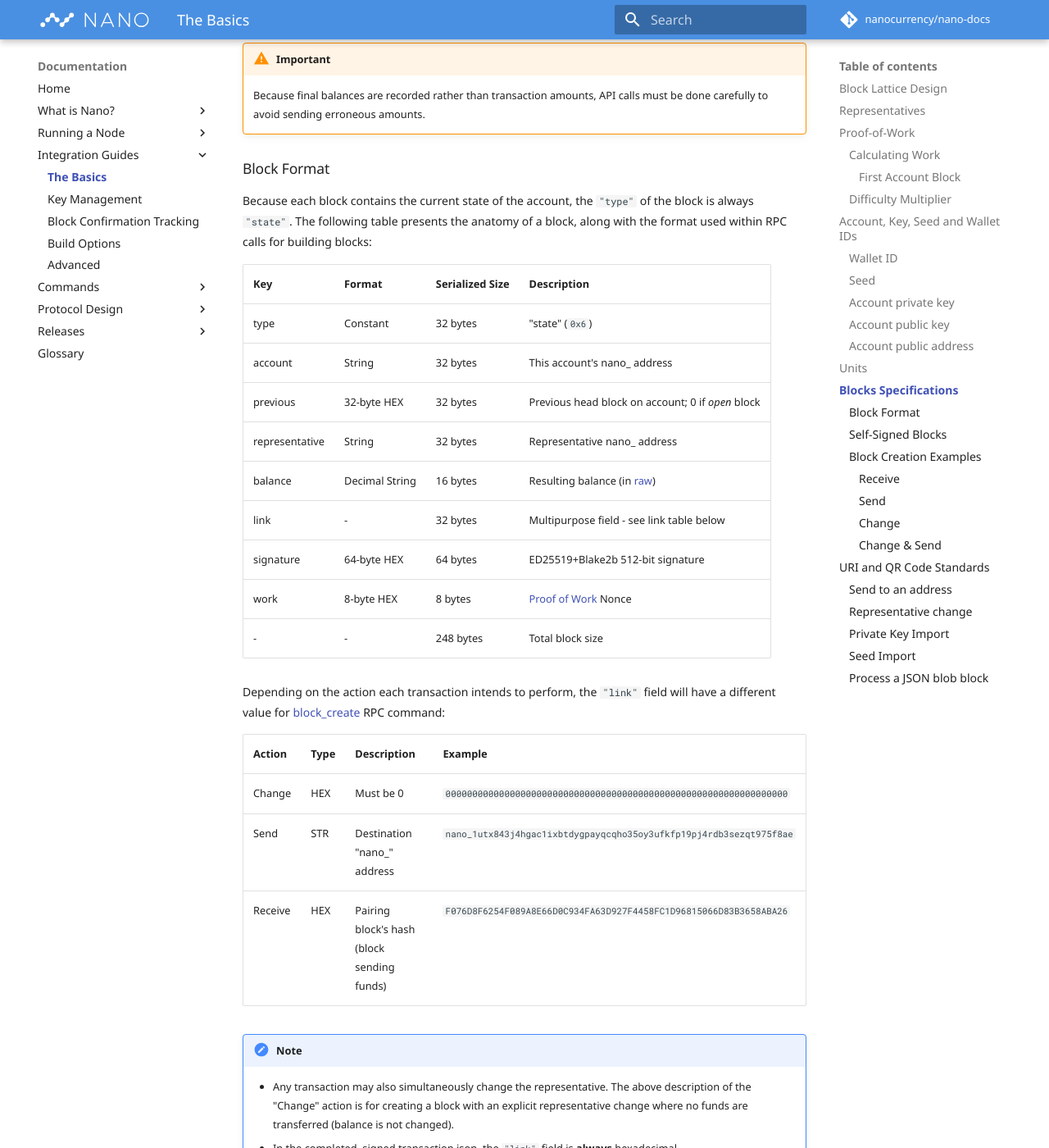
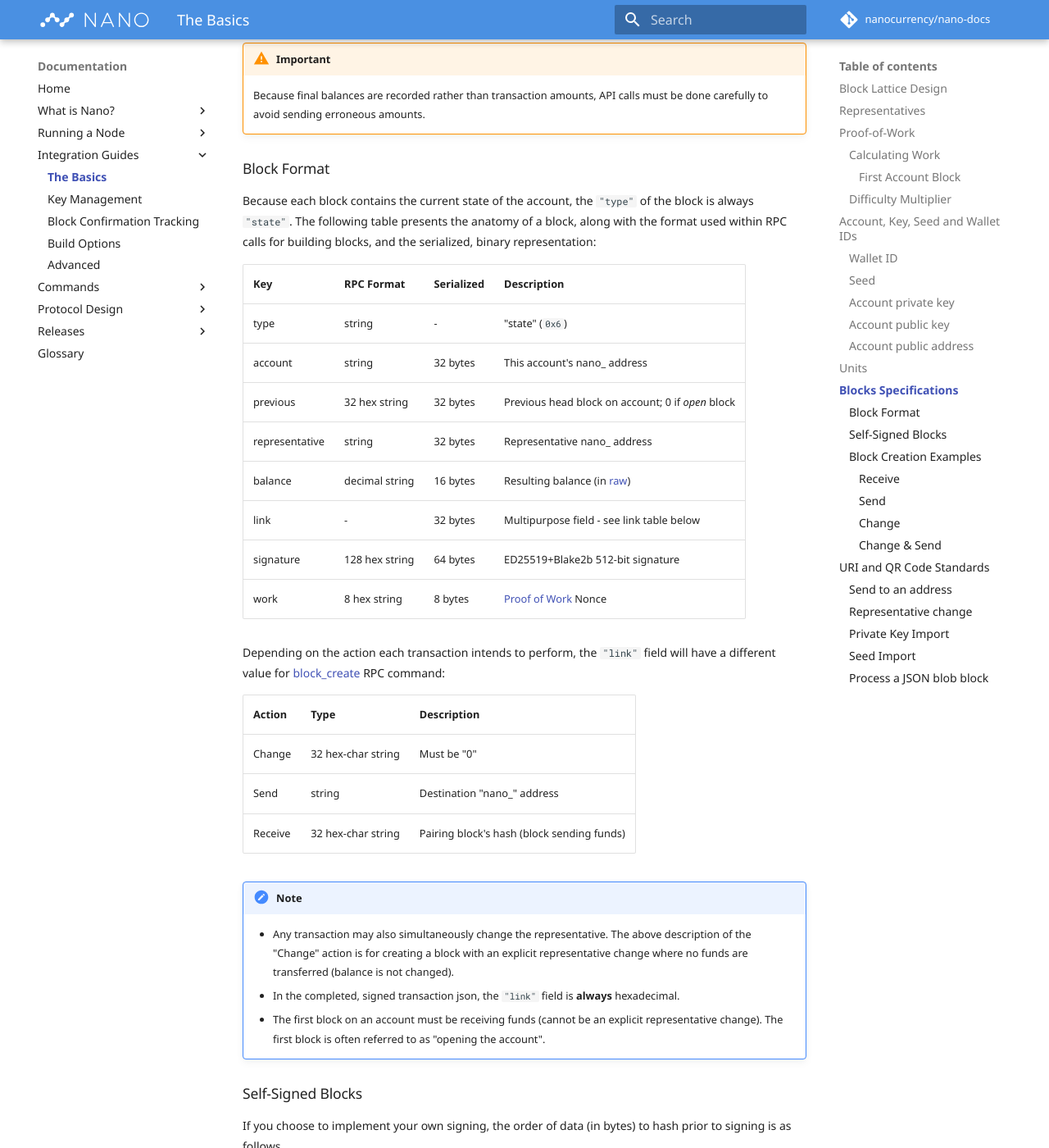
Before and after one commit to nanocurrency/nano-docs, an MkDocs documentation site: the page built from docs/integration-guides/the-basics.md, in a window 1280 px wide and 1400 px high, scrolled down 5216 px. Shown: the whole window at 82% size. Built offline with MkDocs 1.6.1 and Material for MkDocs 9.7.7, drawn with Linux system fonts in a browser that asks for light colours; formulas are drawn with MathJax 3; comment, search, counter and statistics services are not loaded.

Commit message:
Clarify between RPC format and serialization and correct the signature RPC format length

```diff
--- a/docs/integration-guides/the-basics.md
+++ b/docs/integration-guides/the-basics.md
@@ -184,27 +184,26 @@
     Because final balances are recorded rather than transaction amounts, API calls must be done carefully to avoid sending erroneous amounts.
 
 ### Block Format
-Because each block contains the current state of the account, the `"type"` of the block is always `"state"`. The following table presents the anatomy of a block, along with the format used within RPC calls for building blocks:
+Because each block contains the current state of the account, the `"type"` of the block is always `"state"`. The following table presents the anatomy of a block, along with the format used within RPC calls for building blocks, and the serialized, binary representation:
 
-| Key            | Format         | Serialized Size | Description |
-|                |                |                 |             |
-| type           | Constant       | 32 bytes        | "state" (`0x6`) |
-| account        | String         | 32 bytes        | This account's nano_ address |
-| previous       | 32-byte HEX    | 32 bytes        | Previous head block on account; 0 if *open* block |
-| representative | String         | 32 bytes        | Representative nano_ address |
-| balance        | Decimal String | 16 bytes        | Resulting balance (in [raw](#units)) |
-| link           | -              | 32 bytes        | Multipurpose field - see link table below |
-| signature      | 64-byte HEX    | 64 bytes        | ED25519+Blake2b 512-bit signature |
-| work           | 8-byte HEX     | 8 bytes         | [Proof of Work](#proof-of-work) Nonce |
-| -              | -              | 248 bytes       | Total block size |
+| Key            | RPC Format     | Serialized | Description |
+|                |                |            |             |
+| type           | string         | -          | "state" (`0x6`) |
+| account        | string         | 32 bytes   | This account's nano_ address |
+| previous       | 32 hex string  | 32 bytes   | Previous head block on account; 0 if *open* block |
+| representative | string         | 32 bytes   | Representative nano_ address |
+| balance        | decimal string | 16 bytes   | Resulting balance (in [raw](#units)) |
+| link           | -              | 32 bytes   | Multipurpose field - see link table below |
+| signature      | 128 hex string | 64 bytes   | ED25519+Blake2b 512-bit signature |
+| work           | 8 hex string   | 8 bytes    | [Proof of Work](#proof-of-work) Nonce |
 
 Depending on the action each transaction intends to perform, the `"link"` field will have a different value for [block_create](/commands/rpc-protocol#block_create) RPC command:
 
-| Action  | Type | Description                                | Example |
-|         |      |                                            |         |
-| Change  | HEX  | Must be 0                                  | `0000000000000000000000000000000000000000000000000000000000000000` |
-| Send    | STR  | Destination "nano_" address                | `nano_1utx843j4hgac1ixbtdygpayqcqho35oy3ufkfp19pj4rdb3sezqt975f8ae` |
-| Receive | HEX  | Pairing block's hash (block sending funds) | `F076D8F6254F089A8E66D0C934FA63D927F4458FC1D96815066D83B3658ABA26` |
+| Action  | Type               | Description                                |
+|         |                    |                                            |
+| Change  | 32 hex-char string | Must be "0"                                |
+| Send    | string             | Destination "nano_" address                |
+| Receive | 32 hex-char string | Pairing block's hash (block sending funds) |
 
 !!! note
     * Any transaction may also simultaneously change the representative. The above description of the "Change" action is for creating a block with an explicit representative change where no funds are transferred (balance is not changed).
```
